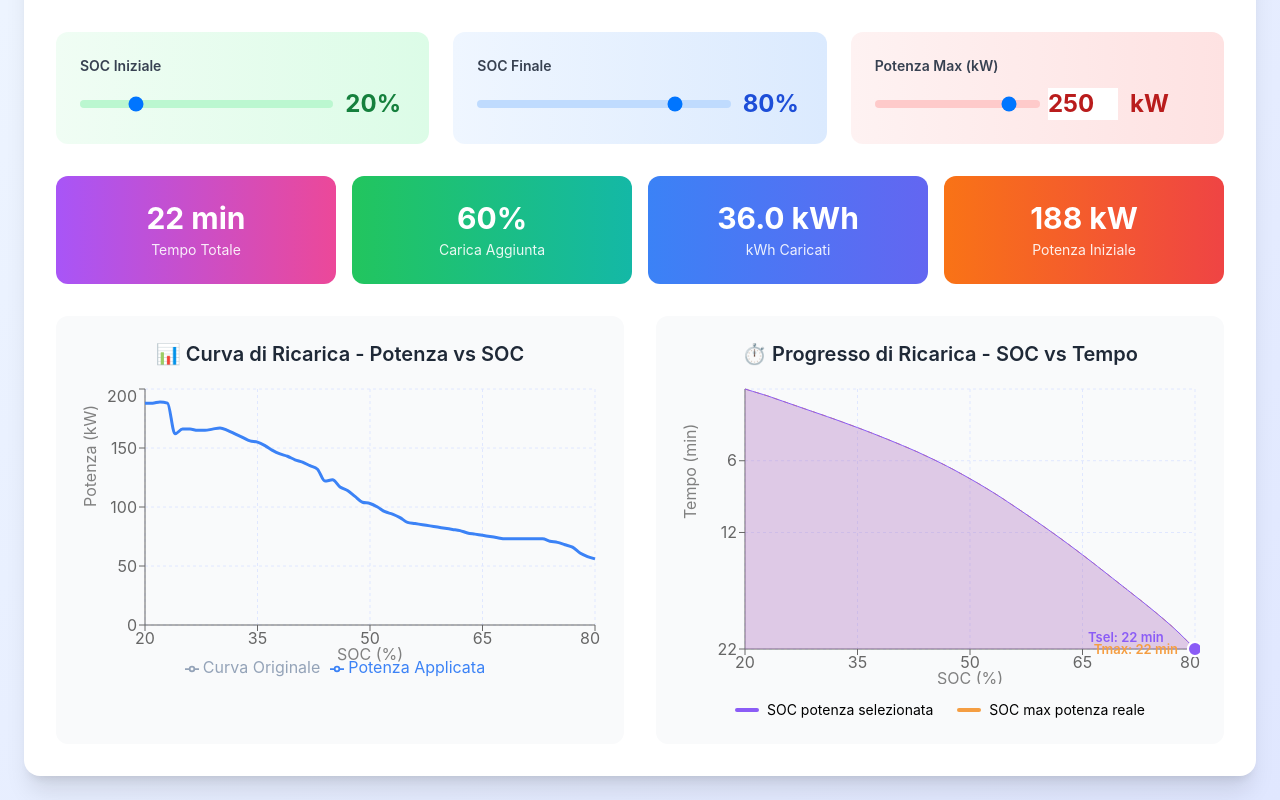
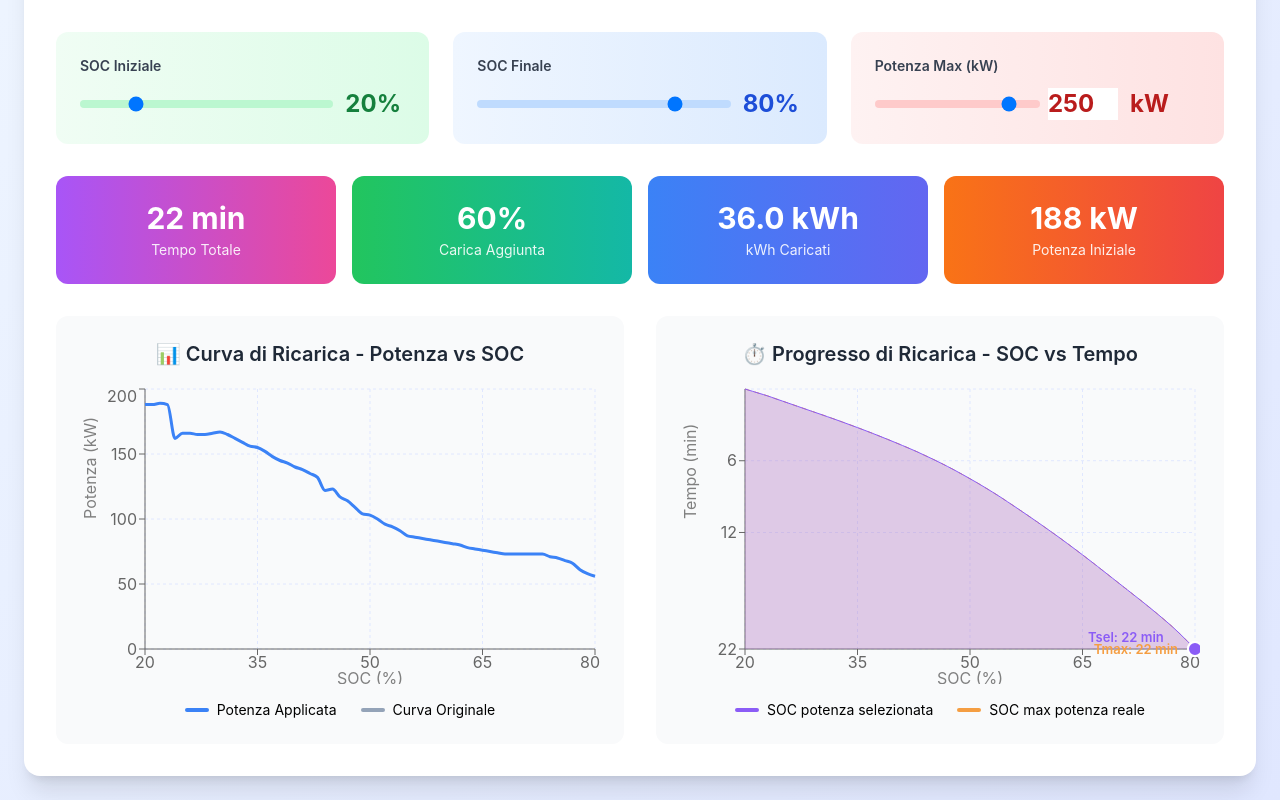
Before and after one commit to stepic/tesla-charge-tool, a React (Create React App) app: page / in a window 1280 px wide. Shown: the part 276-1076 px from the top of the page. Built offline with nearby package versions, Linux system fonts and the light colour scheme.

Commit message:
Modifca legenda grafico

```diff
--- a/src/App.tsx
+++ b/src/App.tsx
@@ -428,7 +428,7 @@ const TeslaChargingCalculator = () => {
                   ]}
                   labelFormatter={(value) => `SOC: ${value}%`}
                 />
-                <Legend />
+                {/* RIMUOVI <Legend /> DA QUI */}
                 <Line
                   type="monotone"
                   dataKey="originalPower"
@@ -469,6 +469,23 @@ const TeslaChargingCalculator = () => {
                 )}
               </LineChart>
             </ResponsiveContainer>
+            {/* Legenda spostata sotto il grafico */}
+            <div className="flex justify-center gap-6 mt-4 text-sm">
+              <div className="flex items-center gap-2">
+                <span className="inline-block w-6 h-1 rounded bg-[#3b82f6]"></span>
+                <span>Potenza Applicata</span>
+              </div>
+              <div className="flex items-center gap-2">
+                <span className="inline-block w-6 h-1 rounded bg-[#94a3b8]" style={{borderBottom: '2px dashed #94a3b8'}}></span>
+                <span>Curva Originale</span>
+              </div>
+              {csvCurveData && csvCurveData.length > 0 && (
+                <div className="flex items-center gap-2">
+                  <span className="inline-block w-6 h-1 rounded bg-[#ef4444]"></span>
+                  <span>Potenza CSV</span>
+                </div>
+              )}
+            </div>
           </div>
 
           {/* Grafico Progresso di Ricarica */}
```
